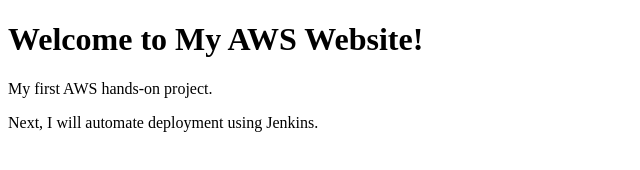
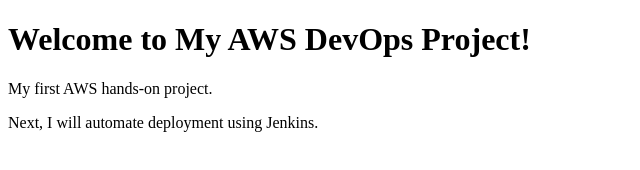
Before and after one commit to ramyatanya4-ctrl/aws-s3-devops-project, a plain HTML site: page index.html in a window 1280 px wide. Shown: the whole page, without its empty margins (0-640 px from the left). Drawn offline with Linux system fonts and the light colour scheme.

Commit message:
Update heading to reflect DevOps project

```diff
--- a/index.html
+++ b/index.html
@@ -4,7 +4,7 @@
     <title>My DevOps Project</title>
 </head>
 <body>
-    <h1>Welcome to My AWS Website!</h1>
+    <h1>Welcome to My AWS DevOps Project!</h1>
     <p>My first AWS hands-on project.</p>
     <p>Next, I will automate deployment using Jenkins.</p>
 </body>
```
